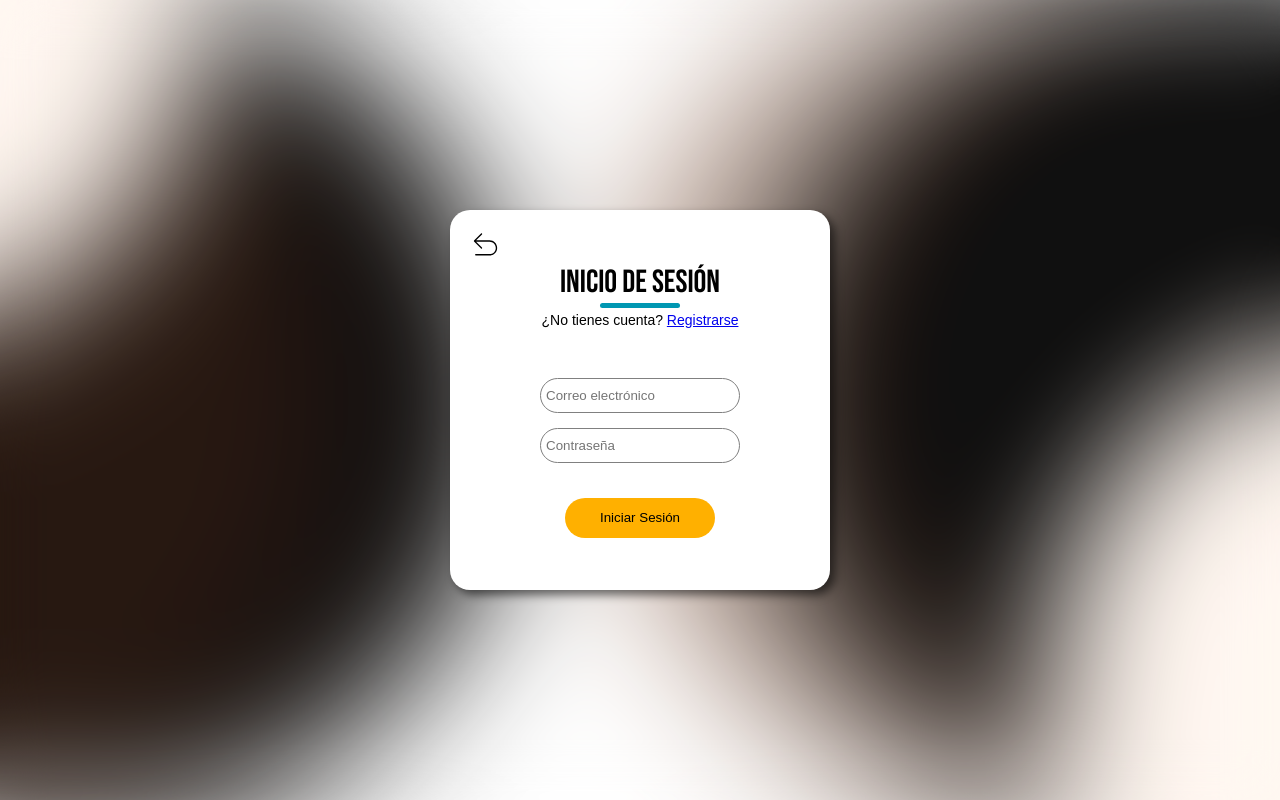
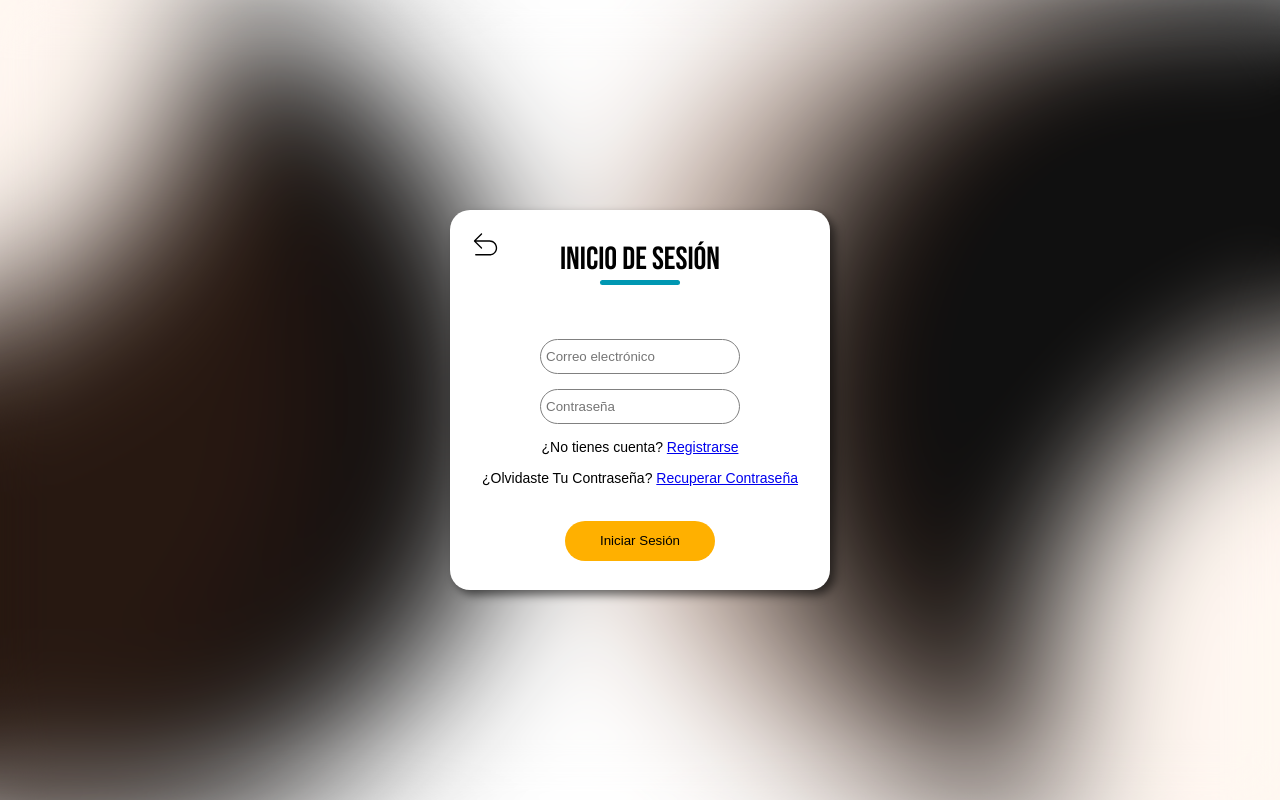
Before and after one commit to lorian49-dev/products-search, a PHP site: page /registros-inicio-sesion/login.php in a window 1280 px wide. Run offline with PHP 8.4, Linux system fonts and the light colour scheme; some web fonts are replaced.

Commit message:
CORRECION REDIRECCION LOGIN

```diff
--- a/registros-inicio-sesion/login.php
+++ b/registros-inicio-sesion/login.php
@@ -74,7 +74,7 @@ if ($_SERVER["REQUEST_METHOD"] == "POST") {
 
             <div class="tittle-text">
                 <h1>Inicio de Sesión</h1>
-                <p>¿No tienes cuenta? <a href="register.html">Registrarse</a></p>
+
             </div>
 
             <?php if (isset($error)): ?>
@@ -94,6 +94,8 @@ if ($_SERVER["REQUEST_METHOD"] == "POST") {
                        value="<?php echo isset($_POST['email-user']) ? htmlspecialchars($_POST['email-user']) : ''; ?>">
 
                 <input type="password" name="pass" placeholder="Contraseña" required>
+                <p>¿No tienes cuenta? <a href="register.html">Registrarse</a></p>
+                <p>¿Olvidaste Tu Contraseña? <a href="../CONTROLLERS/recuperar-contrasena.PHP">Recuperar Contraseña</a></p>
 
                 <button type="submit" class="send-info"><span>Iniciar Sesión</span></button>
             </form>
```
Also changed, not shown: 1 other file.
